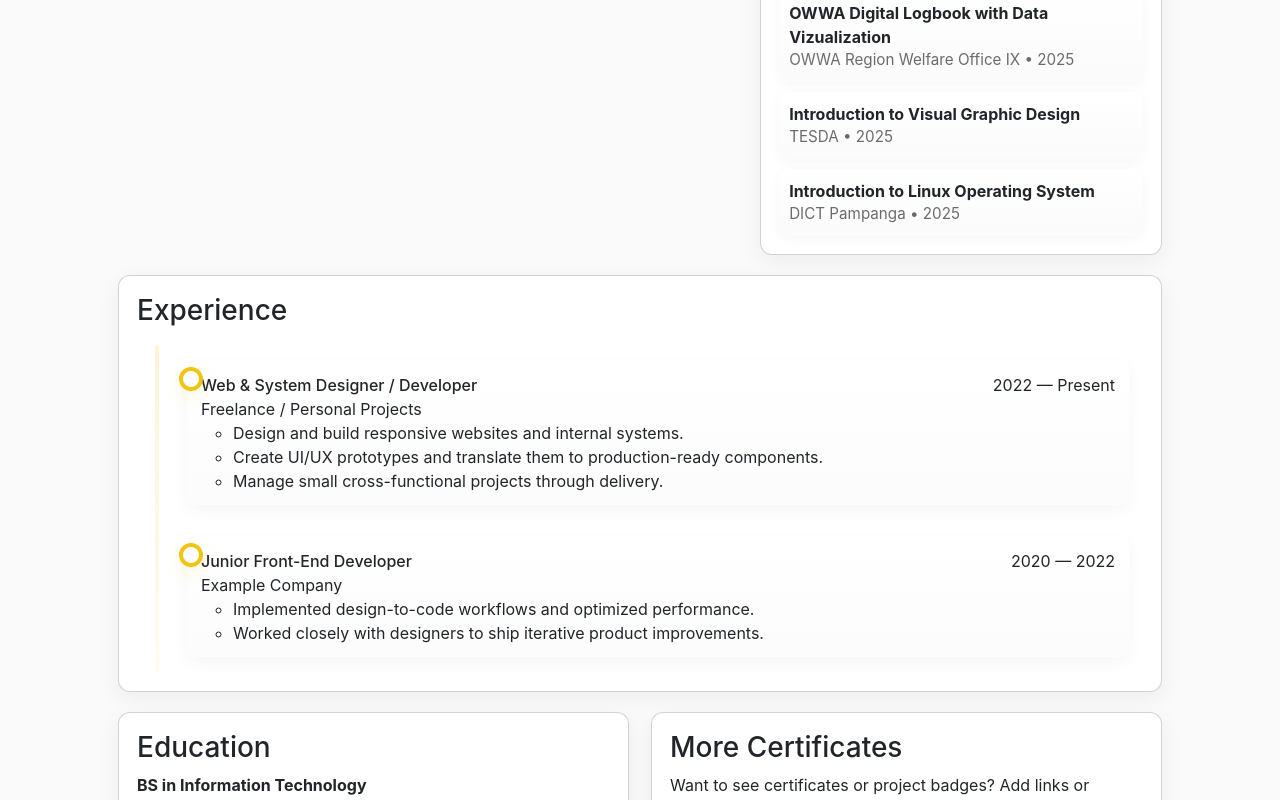
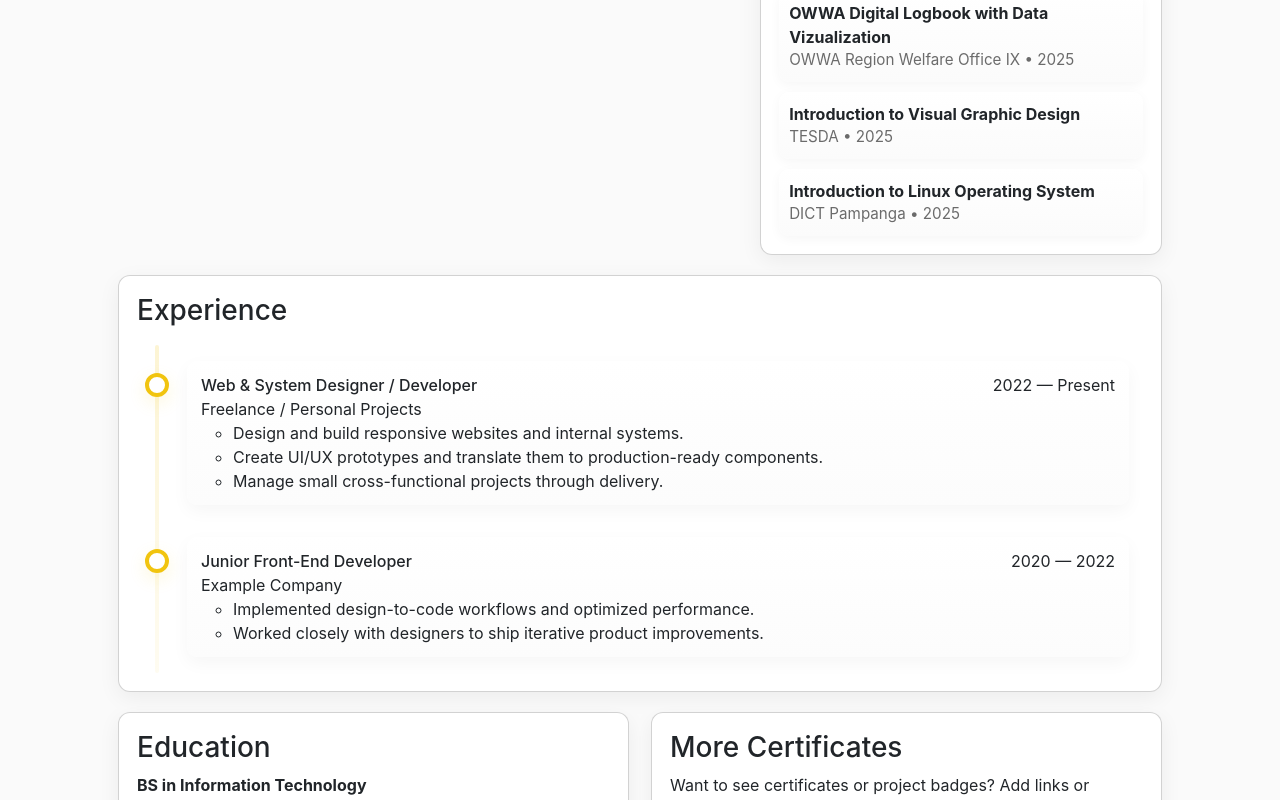
Before and after one commit to Momo90029/Portfolio_Cadingilan, a React (Vite) app: page /resume in a window 1280 px wide. Shown: the part 1967-2767 px from the top of the page. Built offline with nearby package versions, Linux system fonts and the light colour scheme.

Commit message:
Third Commit - Portfolio setup

```diff
--- a/src/Components/Resume/Resume.css
+++ b/src/Components/Resume/Resume.css
@@ -128,8 +128,8 @@ body { background: var(--page-bg); color: #222; font-family: Inter, system-ui, -
 .timeline-item { position:relative; display:flex; gap:16px; padding: 16px 14px; margin-left: 36px; }
 .timeline-dot {
   position:absolute;
-  left: 6px;
-  top: 22px;
+  left: -28px;
+  top: 28px;
   width: 24px;
   height: 24px;
   border-radius:50%;
```
